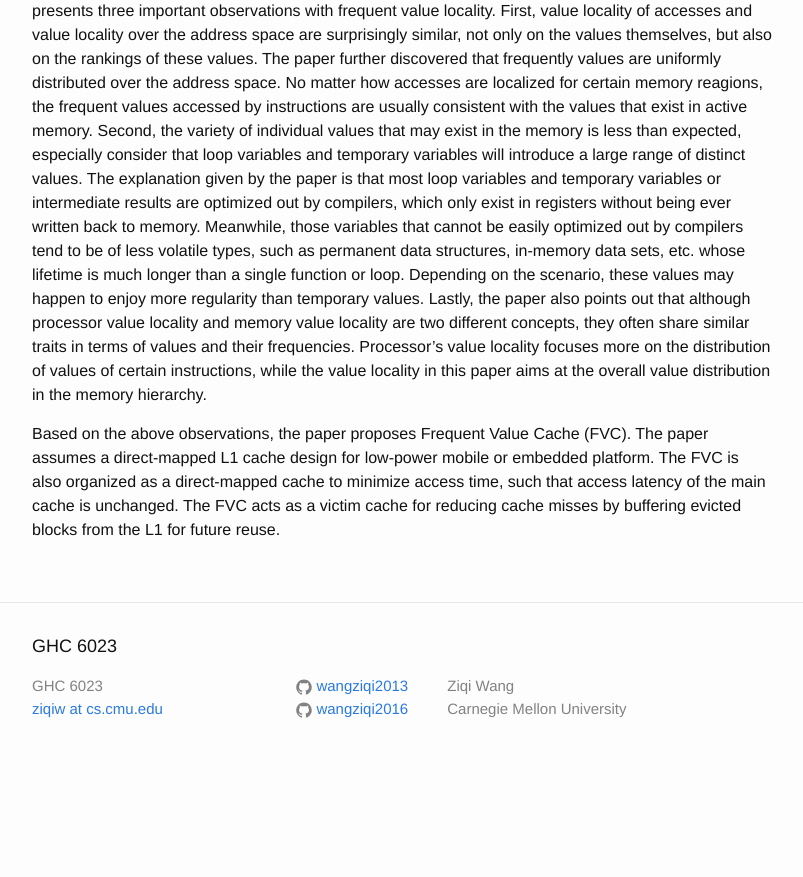
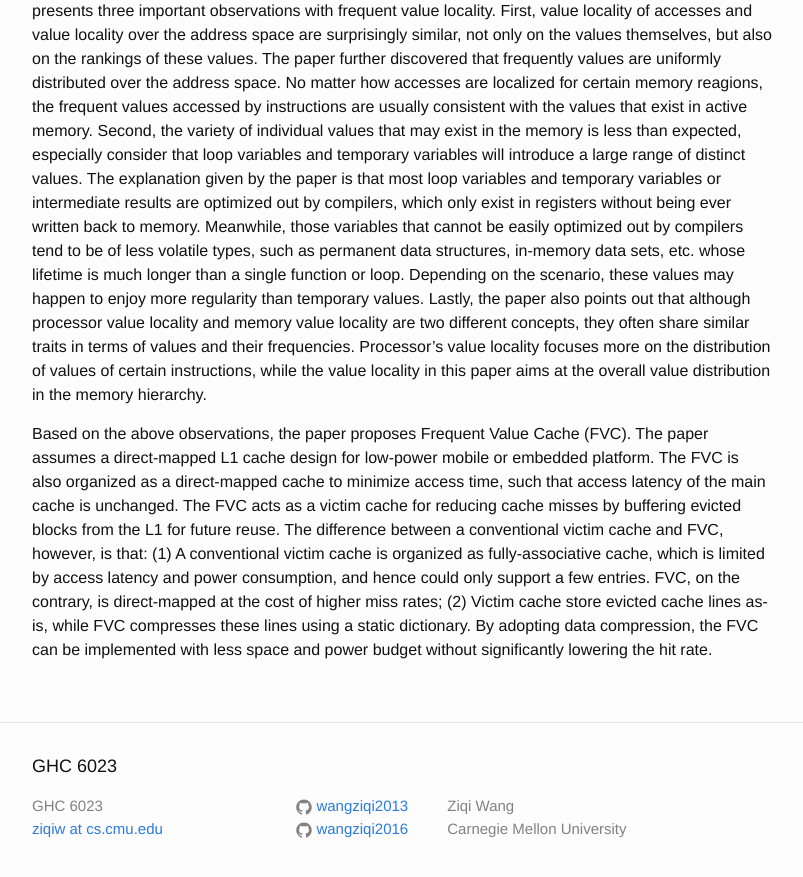
Before and after one commit to wangziqi2013/wangziqi2013.github.io, a Jekyll site: the page built from _posts/2020-07-05-fvc.markdown, in a window 1280 px wide and 900 px high, scrolled down 613 px. Shown: the top 877 px of the window, without its empty margins (238-1041 px from the left). Built offline with Jekyll 4.4.1, drawn with Linux system fonts in a browser that asks for light colours; before the commit the page ends 1393 px from its top, so only the background shows below that.

Commit message:
Adding comparison

```diff
--- a/_posts/2020-07-05-fvc.markdown
+++ b/_posts/2020-07-05-fvc.markdown
@@ -37,4 +37,9 @@ value distribution in the memory hierarchy.
 Based on the above observations, the paper proposes Frequent Value Cache (FVC). The paper assumes a direct-mapped L1
 cache design for low-power mobile or embedded platform. The FVC is also organized as a direct-mapped cache to minimize
 access time, such that access latency of the main cache is unchanged. The FVC acts as a victim cache for reducing cache
-misses by buffering evicted blocks from the L1 for future reuse.
+misses by buffering evicted blocks from the L1 for future reuse. The difference between a conventional victim cache
+and FVC, however, is that: (1) A conventional victim cache is organized as fully-associative cache, which is limited by
+access latency and power consumption, and hence could only support a few entries. FVC, on the contrary, is direct-mapped
+at the cost of higher miss rates; (2) Victim cache store evicted cache lines as-is, while FVC compresses these lines
+using a static dictionary. By adopting data compression, the FVC can be implemented with less space and power budget
+without significantly lowering the hit rate.
```
